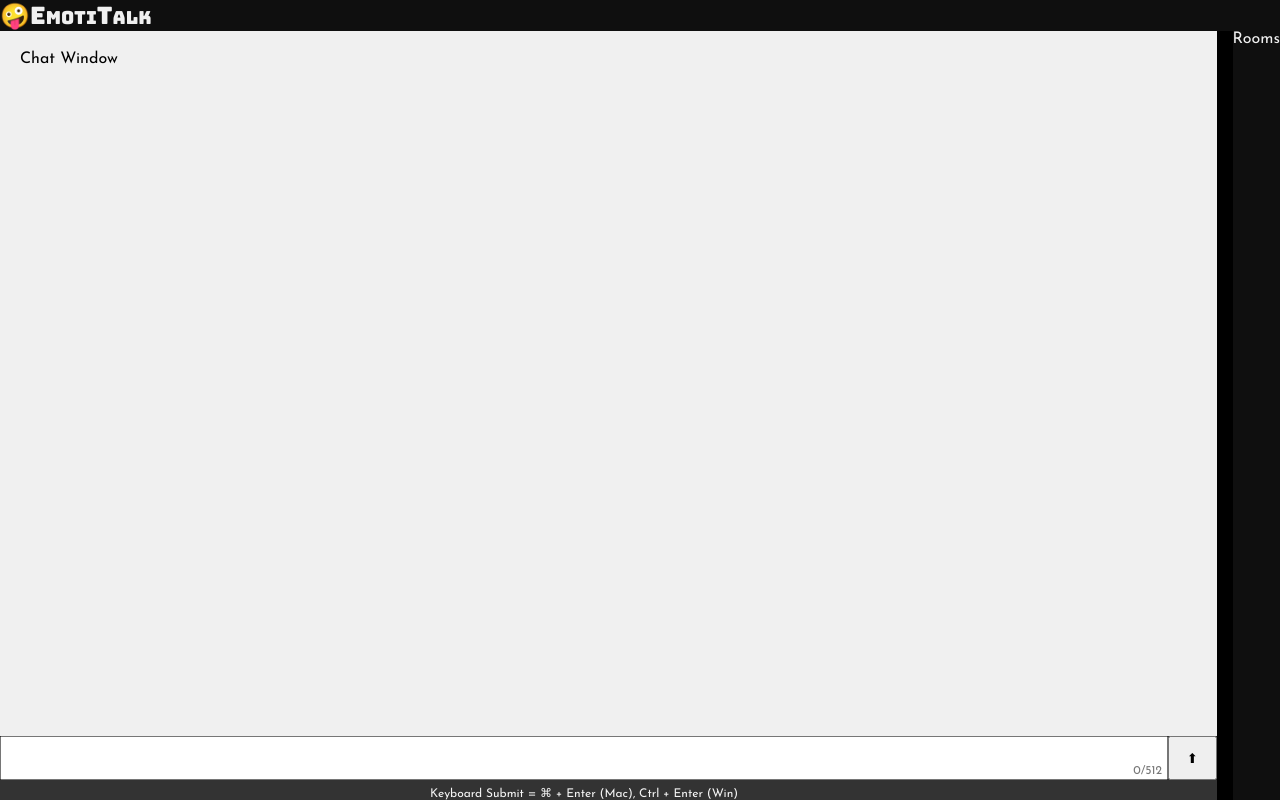
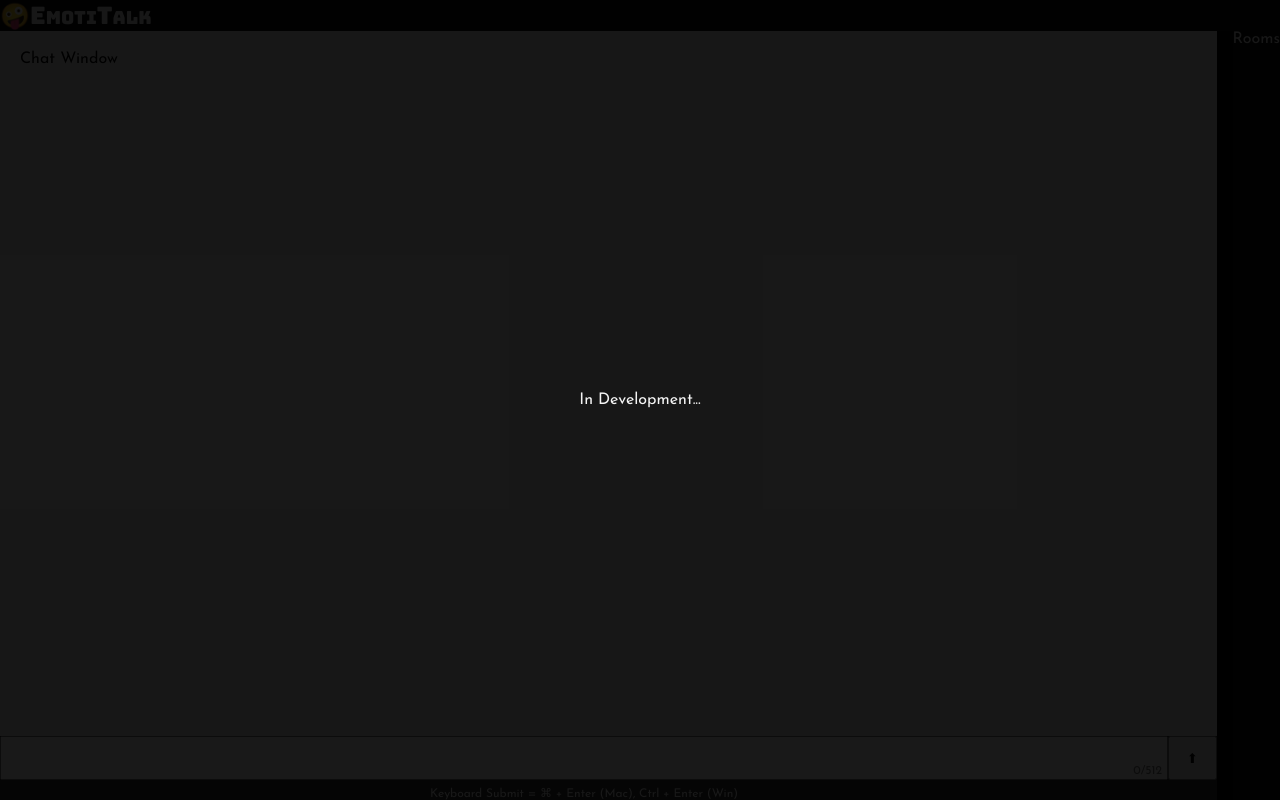
Before and after one commit to furcht/Emotitalk, a Next.js app: page / in a window 1280 px wide. Built offline with nearby package versions, Linux system fonts and the light colour scheme; no server answers.

Commit message:
Dev Announcement & handshake 1

```diff
--- /dev/null
+++ b/src/components/Overlay.js
@@ -0,0 +1,7 @@
+export default function Overlay() {
+    return (
+        <div className="c-overlay">
+            <span>In Development...</span>
+        </div>
+    )
+}
--- a/src/pages/_app.js
+++ b/src/pages/_app.js
@@ -9,6 +9,7 @@ import '@/styles/mainNav.component.scss';
 import '@/styles/chatWindow.component.scss';
 import '@/styles/messageBox.component.scss';
 import '@/styles/roomsPanel.component.scss';
+import '@/styles/overlay.component.scss';
 
 import { Josefin_Sans } from 'next/font/google';
 const josefinSans = Josefin_Sans({ subsets: ['latin'] });
--- a/src/pages/index.js
+++ b/src/pages/index.js
@@ -2,6 +2,7 @@ import MainNav from "@/components/MainNav";
 import ChatWindow from "@/components/ChatWindow";
 import MessageBox from "@/components/MessageBox";
 import RoomsPanel from "@/components/RoomsPanel";
+import Overlay from "@/components/Overlay";
 
 import { io } from "socket.io-client";
 let socket;
@@ -9,6 +10,8 @@ let socket;
 import { useReducer, useEffect } from "react";
 const baseReducer = (state, action) => {
   switch(action.type) {
+    case "CONNECTED":
+
     case "MESSAGE_SEND":
       console.log('Broadcast Message');
       return {...state};
@@ -26,14 +29,8 @@ export default function Home() {
   const initializeSocket = async () => {
     socket = io('https://emotitalk.net/');
 
-    socket.on('connect', () => {
-      socket.emit("connected");
-    })
-    socket.on('handshake', obj => {
-      console.log('Handshake Complete', obj);
-    })
-    socket.on('disconnect', () => {
-      console.log(`${socket.id} disconnected`);
+    socket.on('connect', obj => {
+      console.log("LOADED:", obj)
     })
   }
 
@@ -42,6 +39,7 @@ export default function Home() {
   }, [])
 
   return (
+    <>
       <main className="l-mainView">
         <MainNav />
         <div className="l-mainView__chat">
@@ -50,5 +48,7 @@ export default function Home() {
         </div>
         <RoomsPanel />
       </main>
+      <Overlay />
+    </>
   )
 }
--- /dev/null
+++ b/src/styles/overlay.component.scss
@@ -0,0 +1,13 @@
+.c-overlay {
+    display: grid;
+    position: absolute;
+    top: 0;
+    left: 0;
+    width: 100vw;
+    height: 100vh;
+    z-index: 10;
+    background-color: rgba(0,0,0,0.9);
+    align-items: center;
+    justify-content: center;
+    color: var(--text-light);
+}
```
Lines whose indentation alone changed are shown as unchanged.
